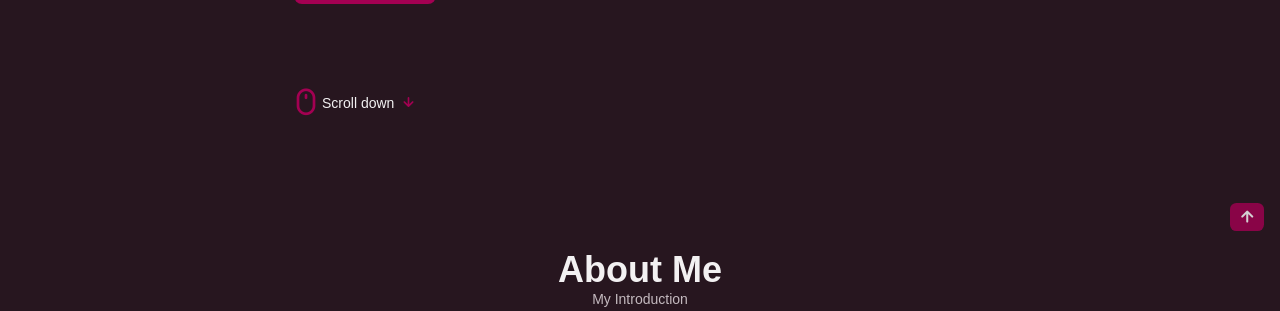
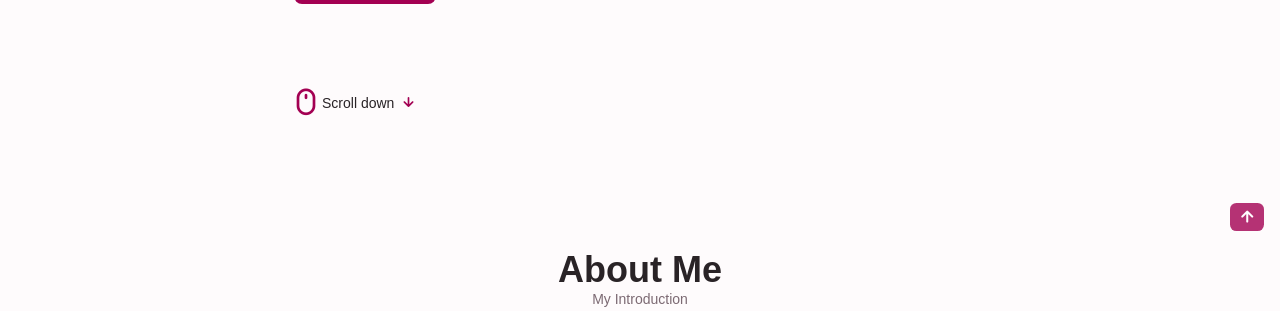
Before and after one commit to octaviodosoo/Octavio-Duran-Creativo, a plain HTML site: page index.html in a window 1280 px wide. Shown: the part 489-800 px from the top of the page. Drawn offline with nearby package versions, Linux system fonts and the light colour scheme.

Commit message:
change js

```diff
--- a/index.html
+++ b/index.html
@@ -26,7 +26,7 @@
 
 		<title>Octavio Duran - Diseñador Gráfico y Web Design Manager</title>
 	</head>
-	<body class="dark-theme">
+	<body>
 		<!--==================== HEADER ====================-->
 		<header class="header scroll-header" id="header">
 			<nav class="nav container">
@@ -827,9 +827,10 @@
 			<i class="uil uil-arrow-up scrollup__icon"></i>
 		</a>
 		<!--==================== SWIPER JS ====================-->
-		<script src="https://github.com/octaviodosoo/octavio-duran-creativo/blob/main/assets/js/swiper-bundle.min.js"></script>
+		<script src="assets/js/swiper-bundle.min.js"></script>
 
 		<!--==================== MAIN JS ====================-->
-		<script src="https://github.com/octaviodosoo/octavio-duran-creativo/blob/main/assets/js/main.js"></script>
+
+		<script src="assets/js/main.js"></script>
 	</body>
 </html>
```
